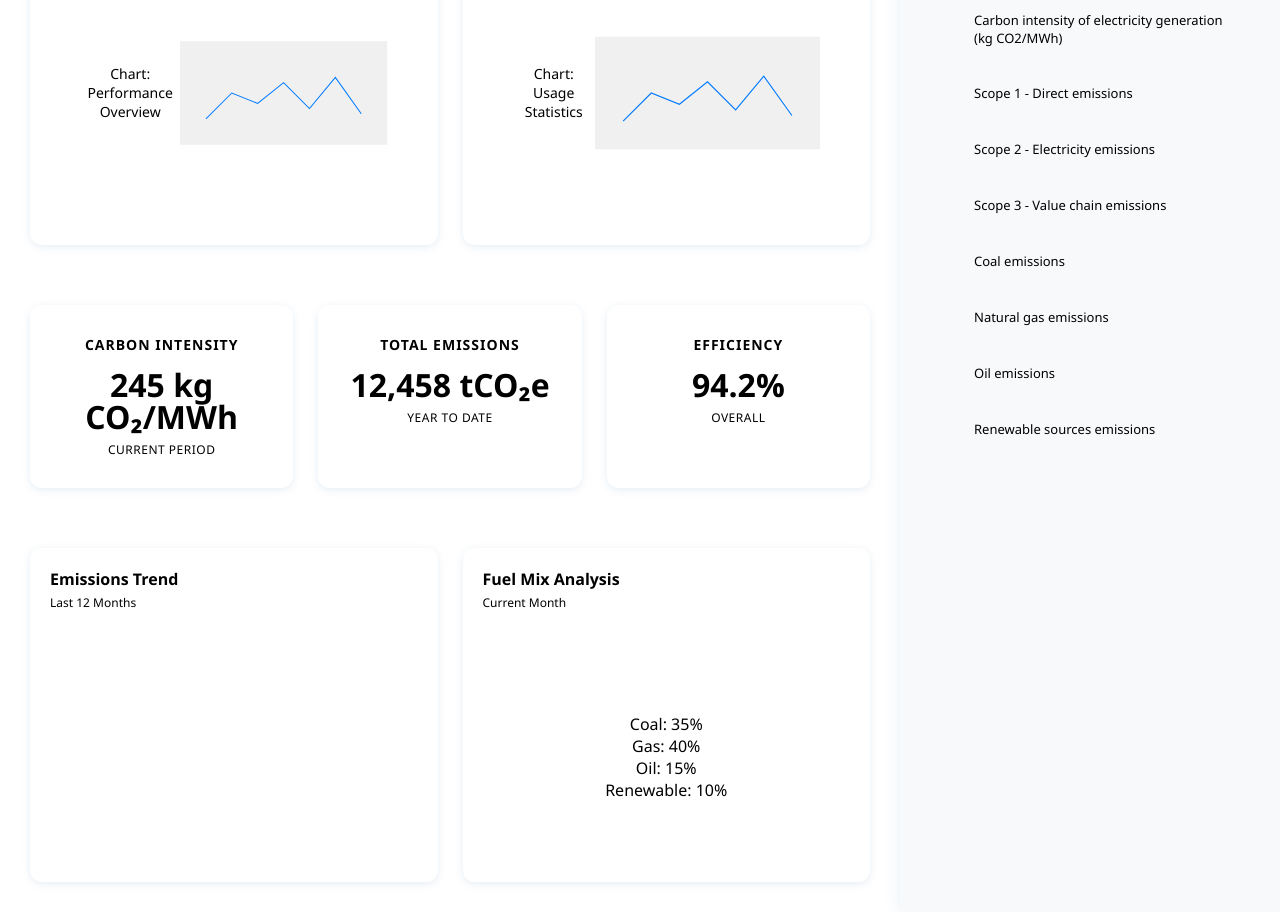
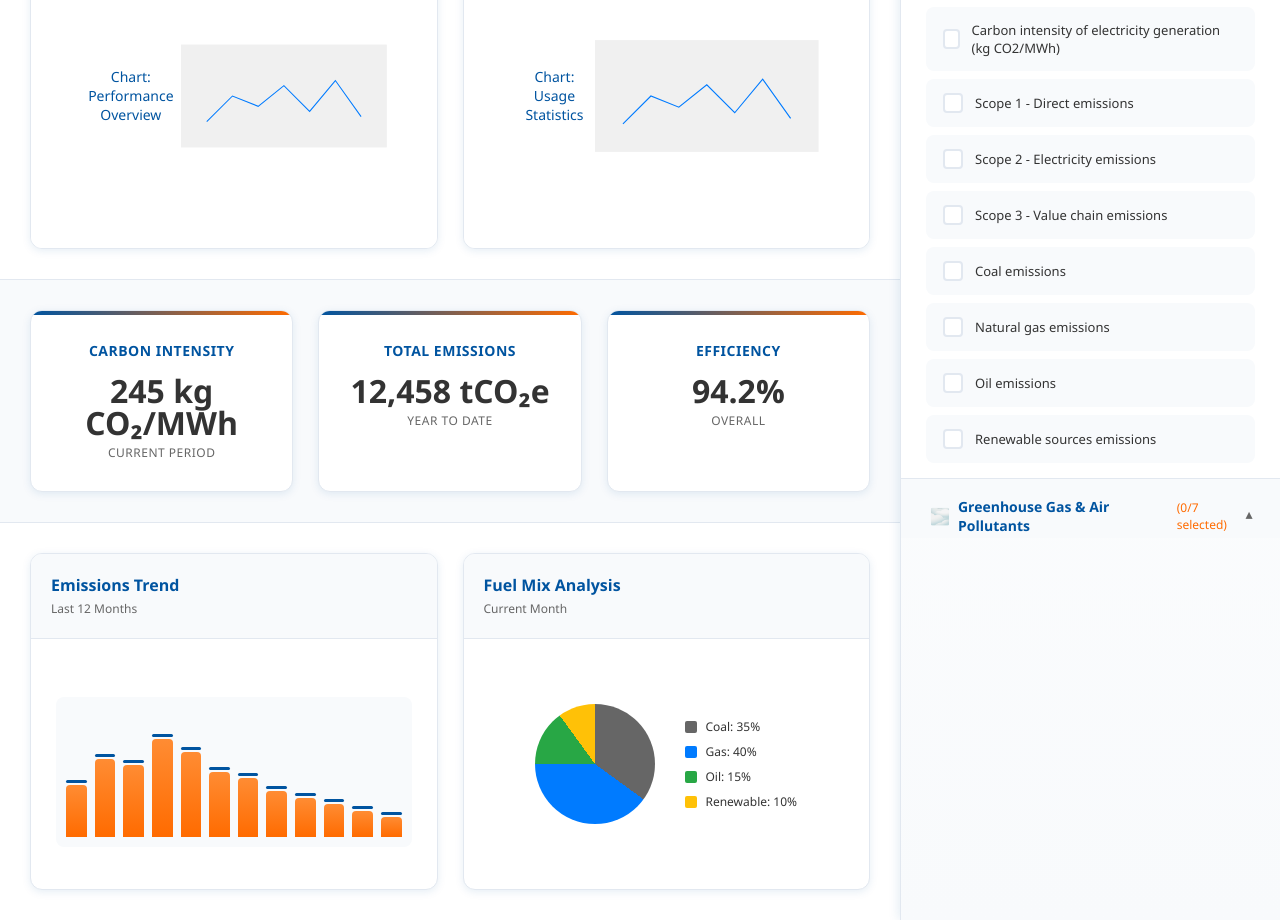
Before and after one commit to JMTI10/wartsila_wisa, a React (Create React App) app: page / in a window 1280 px wide. Shown: the part 300-1220 px from the top of the page. Built offline with nearby package versions, Linux system fonts and the light colour scheme.

Commit message:
Changes to be committed: 	modified:   src/App.css 	modified:   src/components/ChartContainer.css 	modified:   src/components/DataDisplay.css 	modified:   src/components/MainChart.css 	modified:   src/components/Sidebar.css 	modified:   src/index.css

```diff
--- a/src/App.css
+++ b/src/App.css
@@ -2,27 +2,22 @@
   text-align: left;
 }
 
-/* CRITICAL: Ensure main-layout uses flexbox correctly */
 .main-layout {
   display: flex;
   min-height: 100vh;
   width: 100%;
 }
 
-/* Main content area (left side) */
 .main-layout > :first-child {
   flex: 1;
-  min-width: 0; /* Important for flexbox */
+  min-width: 0;
 }
 
-/* Sidebar area (right side) - FIXED WIDTH */
 .main-layout > :last-child {
   width: 380px;
-  flex-shrink: 0; /* Prevent sidebar from shrinking */
-  background: #f8f9fa; /* Visual indicator that sidebar exists */
+  flex-shrink: 0;
 }
 
-/* Responsive */
 @media (max-width: 768px) {
   .main-layout {
     flex-direction: column;
--- a/src/components/ChartContainer.css
+++ b/src/components/ChartContainer.css
@@ -13,6 +13,7 @@
 
 .chart-header {
   padding: 20px;
+  background: var(--wartsila-blue);
   background: linear-gradient(135deg, var(--wartsila-blue) 0%, #0066cc 100%);
   border-bottom: 1px solid var(--border-light);
 }
@@ -20,14 +21,13 @@
 .chart-header h3 {
   margin: 0;
   color: var(--wartsila-white);
-  font-size: 18px;
+  font-size: 16px;
   font-weight: 600;
-  text-align: left;
 }
 
 .chart-content {
   padding: 25px;
-  min-height: 220px;
+  min-height: 200px;
   background: var(--wartsila-white);
 }
 
@@ -57,6 +57,7 @@
 
 .graph-bar {
   width: 35px;
+  background: var(--wartsila-orange);
   background: linear-gradient(to top, var(--wartsila-orange) 0%, #ff8c33 100%);
   border-radius: 4px 4px 0 0;
   min-height: 10px;
--- a/src/components/DataDisplay.css
+++ b/src/components/DataDisplay.css
@@ -4,7 +4,7 @@
   width: 100%;
 }
 
-/* METRICS SECTION */
+/* Metrics section */
 .metrics-section {
   padding: 30px;
   background: var(--background-light);
@@ -27,6 +27,18 @@
   text-align: center;
   box-shadow: 0 2px 8px rgba(0, 84, 160, 0.1);
   transition: all 0.3s ease;
+  position: relative;
+  overflow: hidden;
+}
+
+.metric-card::before {
+  content: '';
+  position: absolute;
+  top: 0;
+  left: 0;
+  right: 0;
+  height: 4px;
+  background: linear-gradient(90deg, var(--wartsila-blue) 0%, var(--wartsila-orange) 100%);
 }
 
 .metric-card:hover {
@@ -40,14 +52,14 @@
   font-size: 14px;
   font-weight: 600;
   text-transform: uppercase;
-  letter-spacing: 1px;
+  letter-spacing: 0.5px;
 }
 
 .metric-value {
   font-size: 32px;
   font-weight: 700;
   color: var(--text-dark);
-  margin: 0 0 8px 0;
+  margin: 0 0 5px 0;
   line-height: 1;
 }
 
@@ -59,7 +71,7 @@
   font-weight: 500;
 }
 
-/* CHARTS SECTION */
+/* Charts section */
 .charts-section-bottom {
   padding: 30px;
   background: var(--wartsila-white);
@@ -113,3 +125,122 @@
   align-items: center;
   justify-content: center;
 }
+
+.placeholder-graph {
+  display: flex;
+  align-items: flex-end;
+  justify-content: center;
+  gap: 8px;
+  height: 150px;
+  width: 100%;
+}
+
+.graph-bar {
+  width: 30px;
+  background: var(--wartsila-orange);
+  background: linear-gradient(to top, var(--wartsila-orange) 0%, #ff8c33 100%);
+  border-radius: 4px 4px 0 0;
+  min-height: 10px;
+  transition: all 0.3s ease;
+  position: relative;
+}
+
+.graph-bar:hover {
+  transform: scaleY(1.1);
+  background: linear-gradient(to top, var(--wartsila-orange) 0%, #ff9d4d 100%);
+}
+
+.graph-bar::after {
+  content: '';
+  position: absolute;
+  top: -5px;
+  left: 0;
+  right: 0;
+  height: 3px;
+  background: var(--wartsila-blue);
+  border-radius: 2px;
+}
+
+/* Pie chart styles */
+.pie-chart-placeholder {
+  width: 120px;
+  height: 120px;
+  border-radius: 50%;
+  background: conic-gradient(
+    #666 0% 35%,
+    #007bff 35% 75%,
+    #28a745 75% 90%,
+    #ffc107 90% 100%
+  );
+  margin-right: 30px;
+}
+
+.pie-legend {
+  display: flex;
+  flex-direction: column;
+  gap: 8px;
+}
+
+.legend-item {
+  display: flex;
+  align-items: center;
+  gap: 8px;
+  font-size: 12px;
+  color: var(--text-dark);
+}
+
+.legend-color {
+  width: 12px;
+  height: 12px;
+  border-radius: 2px;
+}
+
+.legend-color.coal { background: #666; }
+.legend-color.gas { background: #007bff; }
+.legend-color.oil { background: #28a745; }
+.legend-color.renewable { background: #ffc107; }
+
+/* Responsive design */
+@media (max-width: 1024px) {
+  .metrics-row {
+    grid-template-columns: repeat(2, 1fr);
+  }
+}
+
+@media (max-width: 768px) {
+  .metrics-section,
+  .charts-section-bottom {
+    padding: 20px;
+  }
+
+  .metrics-row {
+    grid-template-columns: 1fr;
+    gap: 15px;
+  }
+
+  .charts-row {
+    grid-template-columns: 1fr;
+    gap: 20px;
+  }
+
+  .metric-card {
+    padding: 20px 15px;
+  }
+
+  .metric-value {
+    font-size: 28px;
+  }
+}
+
+@media (max-width: 480px) {
+  .chart-placeholder {
+    flex-direction: column;
+    gap: 15px;
+    text-align: center;
+  }
+
+  .pie-chart-placeholder {
+    margin-right: 0;
+    margin-bottom: 15px;
+  }
+}
--- a/src/components/MainChart.css
+++ b/src/components/MainChart.css
@@ -5,11 +5,12 @@
   flex-direction: column;
 }
 
-/* HEADER WITH BLUE BACKGROUND */
+/* Header with blue background */
 .main-chart-header {
   padding: 25px 30px 20px 30px;
+  background: var(--wartsila-blue);
   background: linear-gradient(135deg, var(--wartsila-blue) 0%, #0066cc 100%);
-  color: white;
+  color: var(--wartsila-white);
   border-bottom: 1px solid var(--border-light);
 }
 
@@ -41,7 +42,7 @@
   color: var(--wartsila-white);
 }
 
-/* CHARTS SECTION */
+/* Charts section */
 .charts-section {
   padding: 30px;
   background: var(--wartsila-white);
@@ -63,13 +64,13 @@
   transform: translateY(-2px);
 }
 
-/* DATA DISPLAY SECTION */
+/* Data display section */
 .data-display-section {
   flex: 1;
   background: var(--wartsila-white);
 }
 
-/* RESPONSIVE */
+/* Responsive design */
 @media (max-width: 768px) {
   .main-chart-header {
     padding: 20px 20px 15px 20px;
--- a/src/components/Sidebar.css
+++ b/src/components/Sidebar.css
@@ -1,28 +1,31 @@
 .sidebar-component {
   width: 380px;
+  background: var(--wartsila-white);
   background: linear-gradient(180deg, var(--wartsila-white) 0%, var(--background-light) 100%);
   border-left: 1px solid var(--border-light);
-  box-shadow: -2px 0 15px rgba(0, 84, 160, 0.08);
+  box-shadow: -2px 0 10px rgba(0, 84, 160, 0.1);
 }
 
 .sidebar-header {
   padding: 25px;
+  background: var(--wartsila-blue);
   background: linear-gradient(135deg, var(--wartsila-blue) 0%, #0066cc 100%);
+  color: var(--wartsila-white);
   border-bottom: 1px solid var(--border-light);
 }
 
 .sidebar-header h2 {
   margin: 0 0 8px 0;
-  color: var(--wartsila-white);
   font-size: 20px;
   font-weight: 600;
+  color: var(--wartsila-white);
 }
 
 .sidebar-header p {
   margin: 0;
-  color: rgba(255, 255, 255, 0.9);
   font-size: 14px;
-  font-weight: 400;
+  opacity: 0.9;
+  color: var(--wartsila-white);
 }
 
 .sidebar-controls {
@@ -58,7 +61,6 @@
 .control-btn:hover {
   background: var(--wartsila-blue);
   color: var(--wartsila-white);
-  transform: translateY(-1px);
 }
 
 .control-btn.select-all {
@@ -95,12 +97,11 @@
   font-size: 12px;
   color: var(--text-light);
   font-weight: 500;
-  white-space: nowrap;
 }
 
 .sidebar-content {
   padding: 0;
-  height: calc(100vh - 220px);
+  height: calc(100vh - 180px);
   overflow-y: auto;
 }
 
@@ -154,7 +155,6 @@
   font-size: 12px;
   color: var(--text-light);
   transition: transform 0.3s ease;
-  margin-left: 10px;
 }
 
 .collapse-icon.expanded {
@@ -167,18 +167,6 @@
   display: flex;
   flex-direction: column;
   gap: 8px;
-  animation: slideDown 0.3s ease;
-}
-
-@keyframes slideDown {
-  from {
-    opacity: 0;
-    transform: translateY(-10px);
-  }
-  to {
-    opacity: 1;
-    transform: translateY(0);
-  }
 }
 
 .metric-checkbox {
@@ -191,7 +179,6 @@
   border-radius: 8px;
   cursor: pointer;
   transition: all 0.3s ease;
-  position: relative;
 }
 
 .metric-checkbox:hover {
@@ -200,15 +187,12 @@
 }
 
 .metric-checkbox.checked {
-  background: linear-gradient(135deg, rgba(0, 84, 160, 0.1) 0%, rgba(255, 107, 0, 0.05) 100%);
+  background: rgba(0, 84, 160, 0.1);
   border-color: var(--wartsila-blue);
-  box-shadow: 0 2px 8px rgba(0, 84, 160, 0.15);
 }
 
 .metric-input {
-  position: absolute;
-  opacity: 0;
-  cursor: pointer;
+  display: none;
 }
 
 .checkmark {
@@ -219,7 +203,6 @@
   background: var(--wartsila-white);
   position: relative;
   transition: all 0.3s ease;
-  flex-shrink: 0;
 }
 
 .metric-checkbox.checked .checkmark {
@@ -249,7 +232,6 @@
   color: var(--text-dark);
   font-weight: 500;
   line-height: 1.4;
-  flex: 1;
 }
 
 .metric-checkbox.checked .metric-label {
@@ -257,7 +239,28 @@
   font-weight: 600;
 }
 
-/* Scrollbar styling */
+/* Subcategory header styling */
+.metric-checkbox.subcategory-header {
+  background: rgba(0, 84, 160, 0.15);
+  border-left: 4px solid var(--wartsila-orange);
+  cursor: default;
+}
+
+.metric-checkbox.subcategory-header:hover {
+  background: rgba(0, 84, 160, 0.2);
+}
+
+.metric-checkbox.subcategory-header .metric-label {
+  font-weight: 700;
+  color: var(--wartsila-blue);
+  text-transform: uppercase;
+}
+
+.metric-checkbox.subcategory-header .checkmark {
+  visibility: hidden;
+}
+
+/* Scrollbar */
 .sidebar-content::-webkit-scrollbar {
   width: 6px;
 }
@@ -284,87 +287,15 @@
 
   .sidebar-content {
     height: auto;
-    max-height: 500px;
+    max-height: 400px;
   }
 
   .controls-row {
     flex-direction: column;
-    align-items: stretch;
   }
 
   .selected-count {
     margin-left: 0;
     text-align: center;
   }
-
-  .category-header {
-    padding: 15px 20px;
-  }
-
-  .metric-list {
-    padding: 10px 20px;
-  }
-  .metric-checkbox.subcategory-header {
-    background: linear-gradient(135deg, rgba(0, 84, 160, 0.15) 0%, rgba(255, 107, 0, 0.1) 100%);
-    border-left: 4px solid var(--wartsila-orange);
-    cursor: default;
-  }
-
-  .metric-checkbox.subcategory-header:hover {
-    background: linear-gradient(135deg, rgba(0, 84, 160, 0.2) 0%, rgba(255, 107, 0, 0.15) 100%);
-    border-color: var(--wartsila-orange);
-    transform: none;
-  }
-
-  .metric-checkbox.subcategory-header .metric-label {
-    font-weight: 700;
-    color: var(--wartsila-blue);
-    font-size: 13px;
-    text-transform: uppercase;
-    letter-spacing: 0.5px;
-  }
-
-  .metric-checkbox.subcategory-header .checkmark {
-    visibility: hidden;
-  }
-
-  /* Adjust spacing for better hierarchy */
-  .metric-list {
-    display: flex;
-    flex-direction: column;
-    gap: 6px; /* Reduced gap for tighter grouping */
-  }
-
-  .metric-checkbox:not(.subcategory-header) {
-    margin-left: 10px; /* Indent regular metrics */
-    border-left: 2px solid transparent;
-  }
-
-  .metric-checkbox:not(.subcategory-header):hover {
-    border-left-color: var(--border-light);
-  }
-
-  .metric-checkbox.checked:not(.subcategory-header) {
-    border-left-color: var(--wartsila-blue);
-  }
-
-  /* Ensure the sidebar can handle the additional content */
-  .sidebar-component {
-    width: 400px; /* Slightly wider to accommodate longer text */
-  }
-
-  .sidebar-content {
-    height: calc(100vh - 220px);
-  }
-
-  /* Responsive adjustments */
-  @media (max-width: 768px) {
-    .sidebar-component {
-      width: 100%;
-    }
-
-    .metric-checkbox:not(.subcategory-header) {
-      margin-left: 5px;
-    }
-  }
 }
--- a/src/index.css
+++ b/src/index.css
@@ -1,3 +1,13 @@
+:root {
+  --wartsila-blue: #0054a0;
+  --wartsila-orange: #ff6b00;
+  --wartsila-white: #ffffff;
+  --text-dark: #333333;
+  --text-light: #666666;
+  --background-light: #f8fafc;
+  --border-light: #e2e8f0;
+}
+
 body {
   margin: 0;
   font-family: 'Segoe UI', 'Roboto', 'Oxygen', 'Ubuntu', 'Cantarell', 'Fira Sans', 'Droid Sans', 'Helvetica Neue', sans-serif;
@@ -8,7 +18,6 @@ body {
 
 * {
   box-sizing: border-box;
-  transition: color 0.3s ease, background-color 0.3s ease;
 }
 
 code {
```
